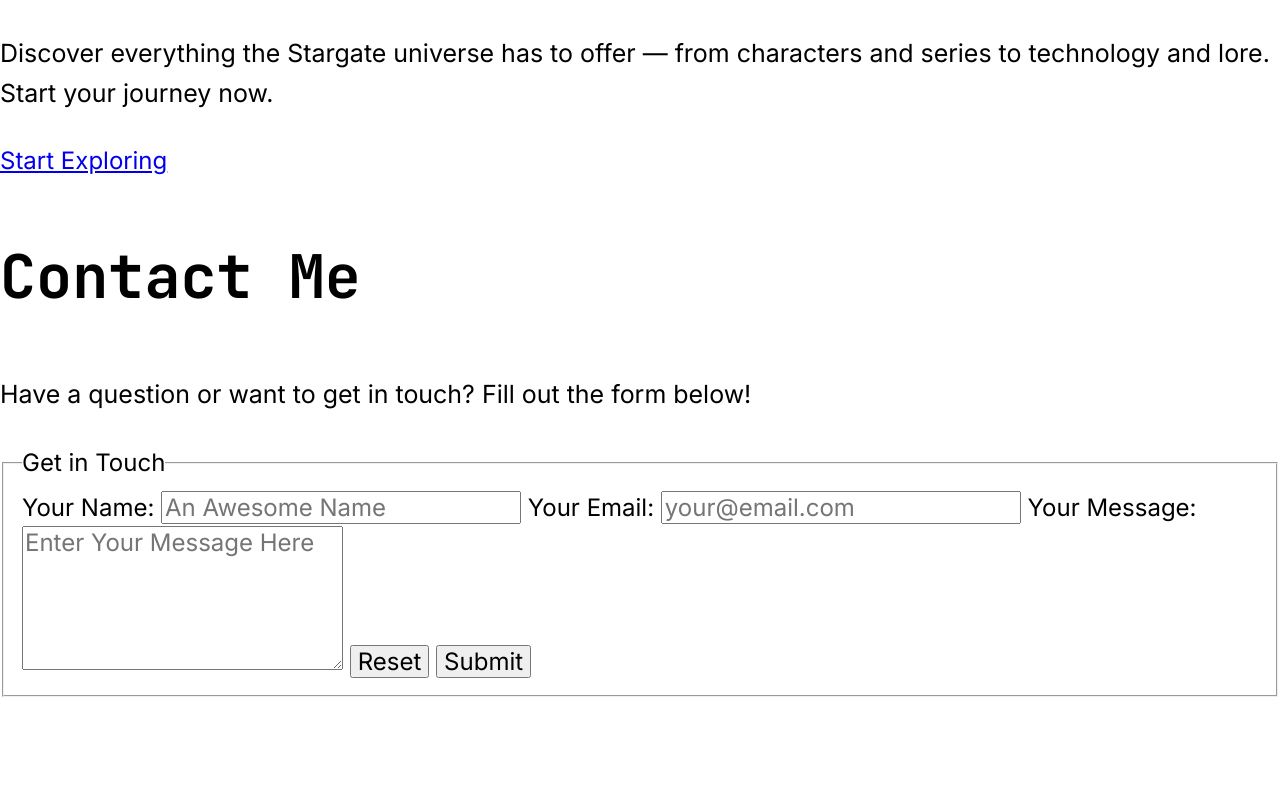
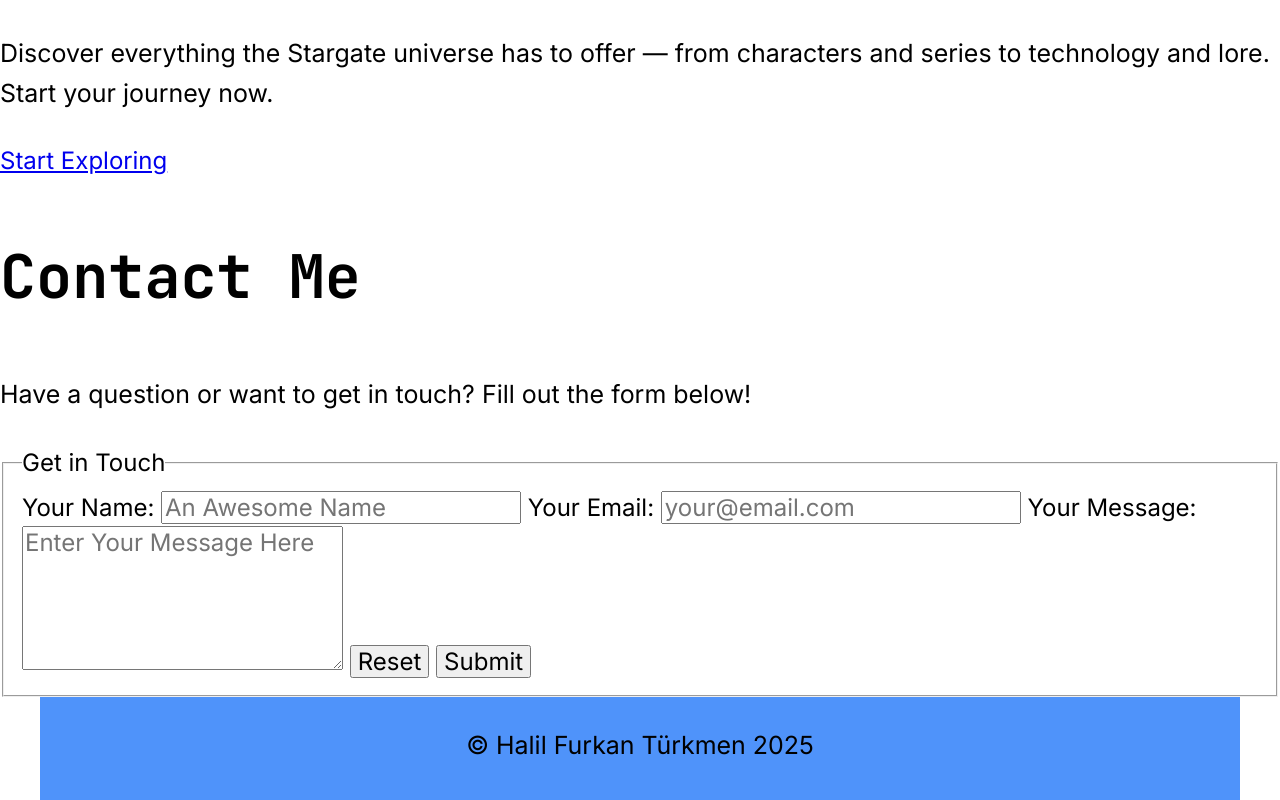
Before and after one commit to furkan0412/project-callisto, a website: page pages/about.html in a window 1280 px wide. Shown: the part 1145-1945 px from the top of the page. Before the commit the page ends 1842 px from the top, so only its background shows below. Drawn offline with Linux system fonts and the light colour scheme.

Commit message:
Add Footer

```diff
--- a/pages/about.html
+++ b/pages/about.html
@@ -110,7 +110,6 @@
       <section id="contact">
         <h2>Contact Me</h2>
         <p>Have a question or want to get in touch? Fill out the form below!</p>
-        <section>
         <form action="https://formspree.io/f/mrbkwnol" method="POST">
           <fieldset>
             <legend>Get in Touch</legend>
@@ -136,7 +135,9 @@
           </fieldset>
         </form>
       </section>
-      </section>
+      <footer class="footer">
+        <p>&copy; Halil Furkan Türkmen 2025</p>
+      </footer>
     </main>
   </body>
 </html>
```
Lines whose indentation alone changed are shown as unchanged.
